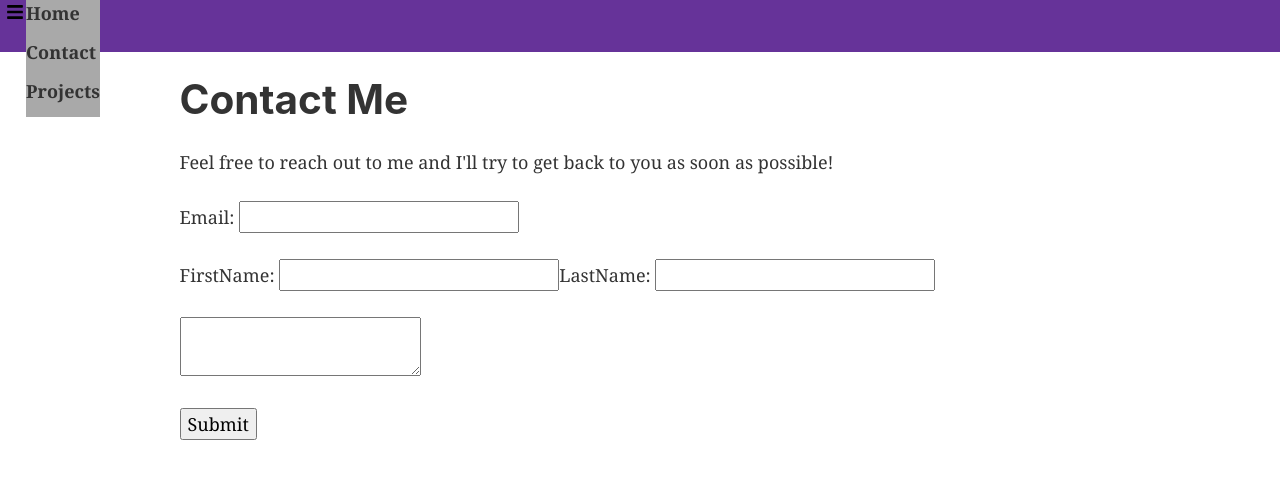
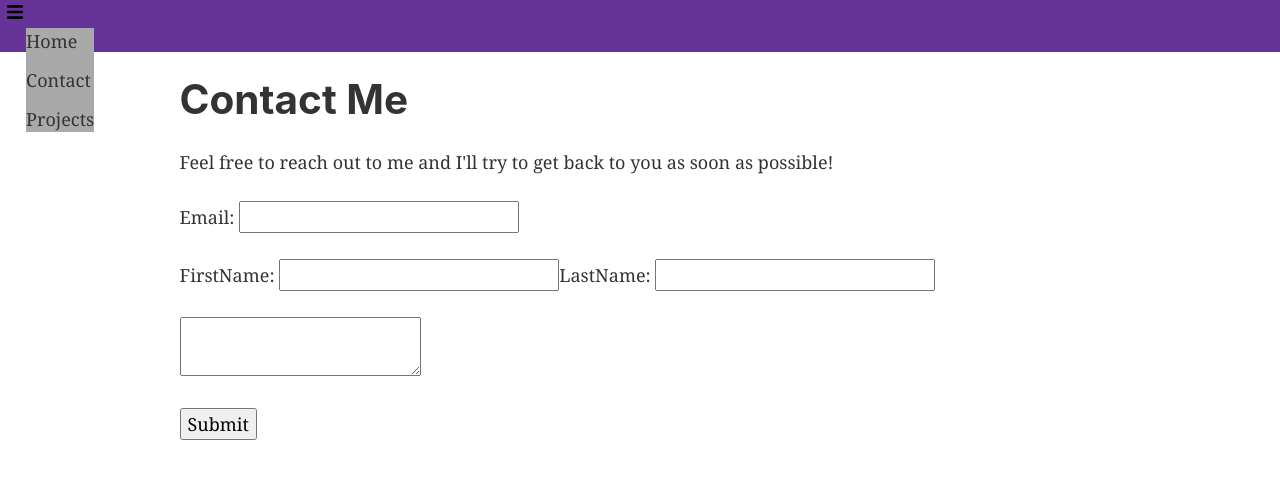
Before and after one commit to alex-judy/portfolio, a Gatsby app: page /contact in a window 1280 px wide. Both pictures are taken after a click on the button 15 px from the left and 14 px from the top of the page. Shown: the top 478 px of the page. Built offline with nearby package versions, Linux system fonts and the light colour scheme.

Commit message:
Removed test files and logic. Working on event handlers for menu.

```diff
--- a/src/components/menu.jsx
+++ b/src/components/menu.jsx
@@ -1,64 +1,78 @@
-import React, { useState } from 'react'
+import React, { useState, useEffect } from 'react'
 import { Link } from 'gatsby'
 import { FaBars } from 'react-icons/fa'
+import styled from 'styled-components'
 
 function Menu() {
   let [collapsed, setCollapsed] = useState(false)
 
-  function onNavClick() {
-    setCollapsed((collapsed = !collapsed))
-  }
+  useEffect(() => {
+    let list = document.getElementById('MenuList')
+
+    document.addEventListener('keypress', e => {
+      if (e.key === 'Escape' && !collapsed) {
+        console.log(e)
+        setCollapsed((collapsed = !collapsed))
+        console.log('Collapsed: ' + collapsed)
+      }
+    })
+
+    list.addEventListener('mouseout', e => {
+      console.log(e)
+    })
+  })
+
+  const Container = styled.div`
+    display: flex;
+    flex-direction: column;
+    align-items: flex-start;
+    position: absolute;
+    height: 100%;
+    padding-bottom: 10px;
+  `
+
+  const MenuToggle = styled.button`
+    background: none;
+    border: none;
+    outline: none;
+  `
+
+  const MenuItemsListContainer = styled.div`
+    visibility: ${!collapsed ? 'hidden' : ''};
+  `
+
+  const MenuItemsList = styled.ul`
+    list-style: none;
+    justify-content: space-evenly;
+    flex-direction: column;
+    background: darkgray;
+  `
+  const MenuItem = styled.li`
+    fontweight: bold;
+    color: black;
+  `
 
   return (
-    <div
-      id="NavBar"
-      style={{
-        display: 'flex',
-        flexDirection: 'column',
-        alignItems: 'flex-start',
-      }}
-    >
-      <button
-        style={{
-          background: 'none',
-          border: 'none',
-          outline: 'none',
-          position: 'absolute',
-        }}
-        onClick={() => onNavClick()}
-      >
+    <Container id="NavBar">
+      <MenuToggle onClick={() => setCollapsed((collapsed = !collapsed))}>
         <span>
           <FaBars />
         </span>
-      </button>
-      <div
-        style={{
-          display: !collapsed ? 'none' : '',
-          position: 'absolute',
-        }}
-      >
-        <ul
-          style={{
-            display: 'flex',
-            listStyle: 'none',
-            justifyContent: 'space-evenly',
-            flexDirection: 'column',
-            background: 'darkgray',
-            fontWeight: 'bold',
-          }}
-        >
-          <li>
+      </MenuToggle>
+      <MenuItemsListContainer>
+        <MenuItemsList id="MenuList">
+          <MenuItem>
             <Link to="/">Home</Link>
-          </li>
-          <li>
+          </MenuItem>
+          <MenuItem>
             <Link to="/contact">Contact</Link>
-          </li>
-          <li>
+          </MenuItem>
+          <MenuItem>
             <Link to="/projects">Projects</Link>
-          </li>
-        </ul>
-      </div>
-    </div>
+          </MenuItem>
+        </MenuItemsList>
+      </MenuItemsListContainer>
+    </Container>
   )
 }
 
```
Also changed, not shown: gatsby-node.js (+33 -33 lines), package.json (+5 -2 lines), src/components/projectsList.jsx (+19 -5 lines), src/components/resumeViewer.jsx (+0 -11 lines), src/hooks/useComponentVisible.jsx (added, +21 -0 lines), src/pages/blog.jsx (deleted, +0 -51 lines), src/pages/posts/2019-03-12-post-one/index.md (deleted, +0 -8 lines), src/pages/posts/2019-03-13-post-two/index.md (deleted, +0 -8 lines), src/pages/posts/2019-03-14-post-three/index.md (deleted, +0 -8 lines), src/pages/resume.jsx (deleted, +0 -18 lines), src/pages/templates/blog-post.jsx (deleted, +0 -32 lines), 1 other file (tests, documents, lock files or other folders).
